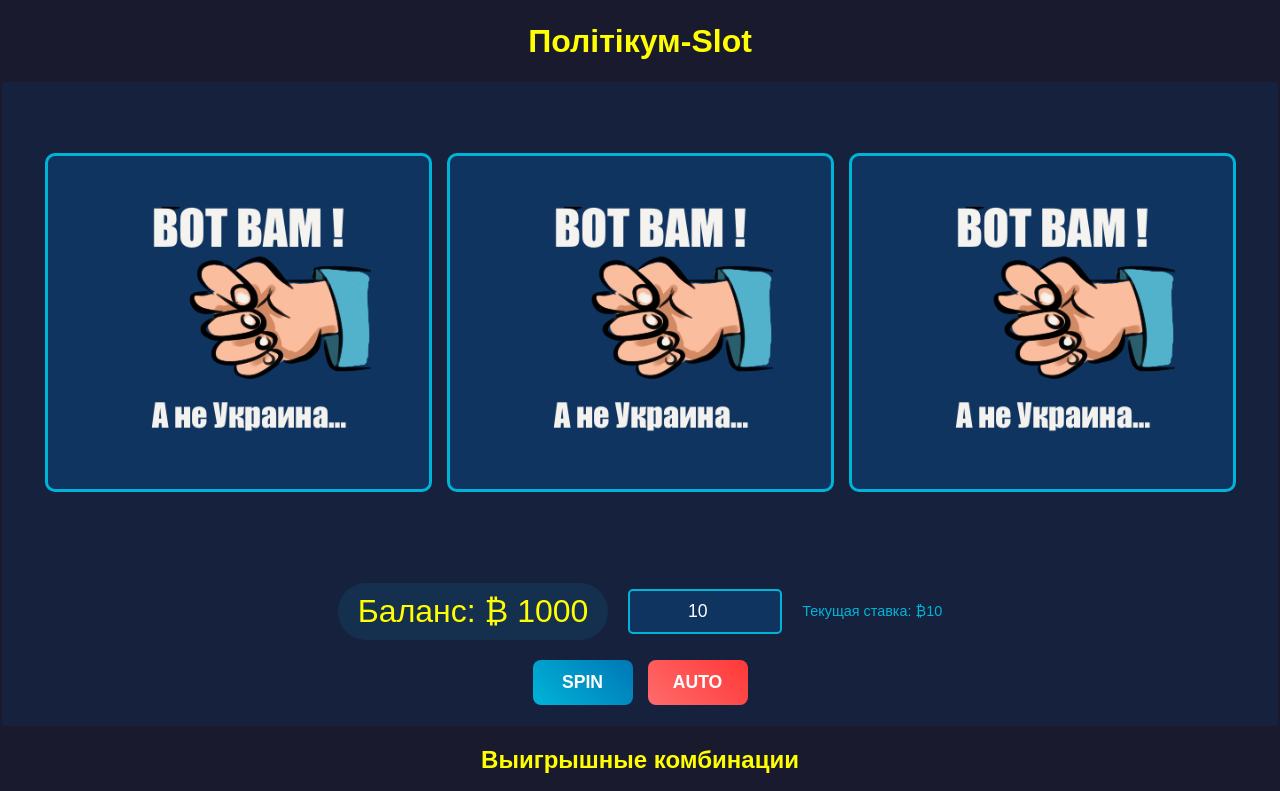
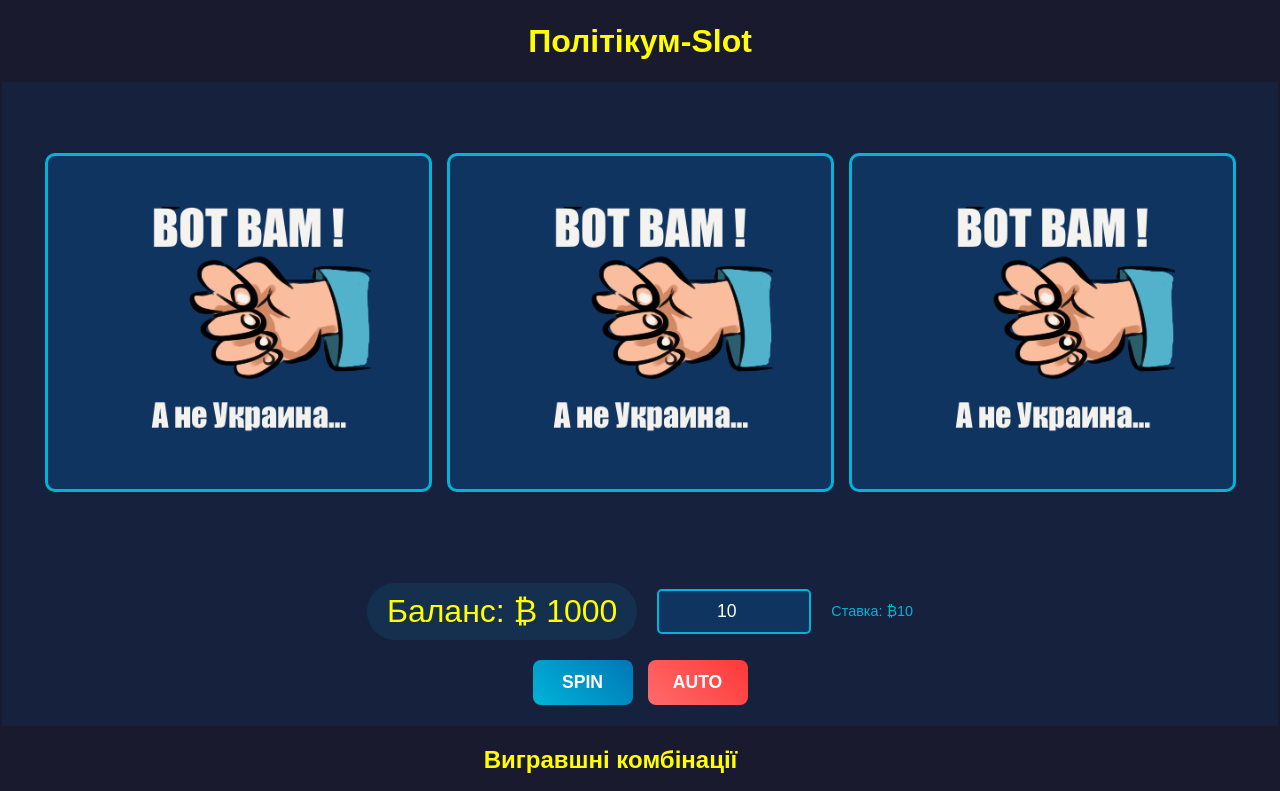
Before and after one commit to botavus/top, a plain HTML site: page index.html in a window 1280 px wide. Shown: the top 791 px of the page. Drawn offline with Linux system fonts and the light colour scheme.

Commit message:
Update index.html

```diff
--- a/index.html
+++ b/index.html
@@ -22,7 +22,7 @@
                 <div class="balance">Баланс: ₿ <span id="balance">1000</span></div>
                 <div class="bet-control">
                     <input type="number" class="bet-input" id="betAmount" value="10" min="1" max="1000">
-                    <div class="bet-label">Текущая ставка: ₿<span id="currentBet">10</span></div>
+                    <div class="bet-label">Ставка: ₿<span id="currentBet">10</span></div>
                 </div>
             </div>
 
@@ -35,7 +35,7 @@
     </div>
 
     <div class="paytable">
-        <h2>Выигрышные комбинации</h2>
+        <h2>Вигравшні комбінації</h2>
         <table id="paytable"></table>
     </div>
 
```
